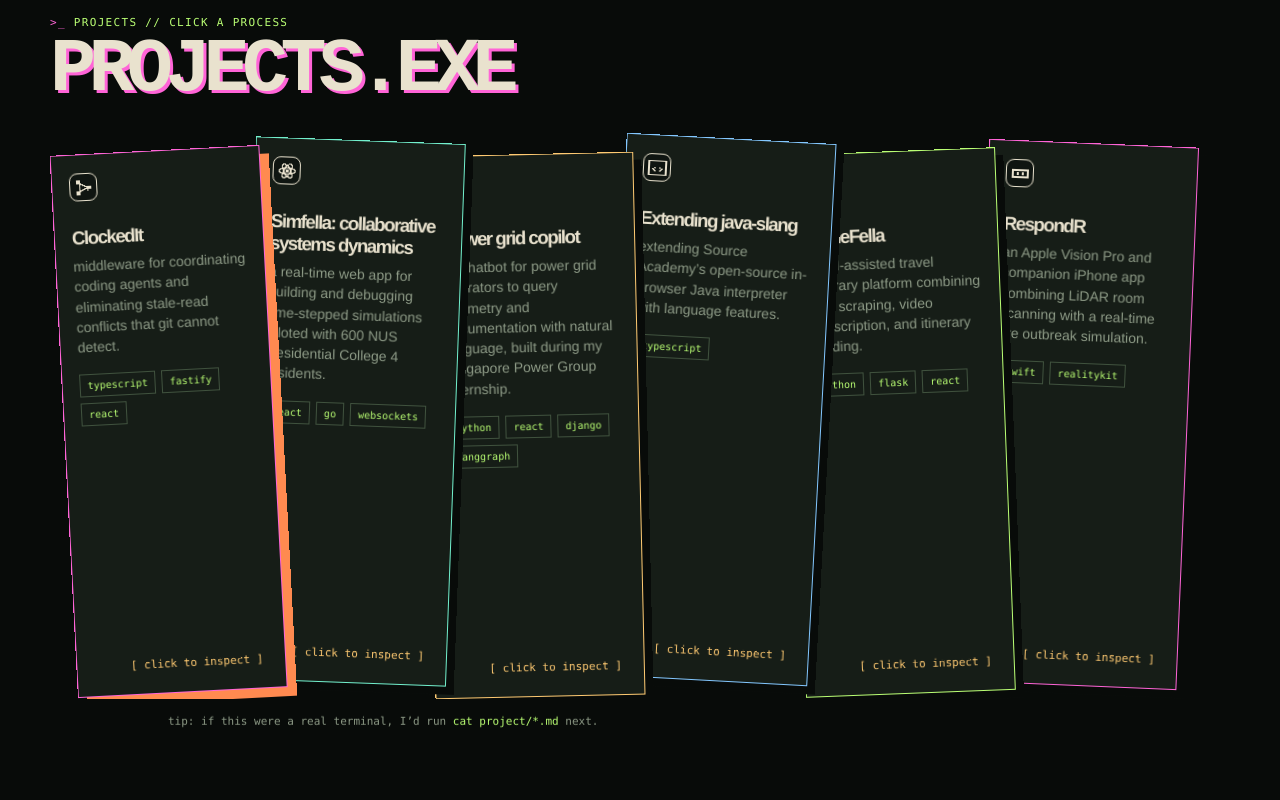
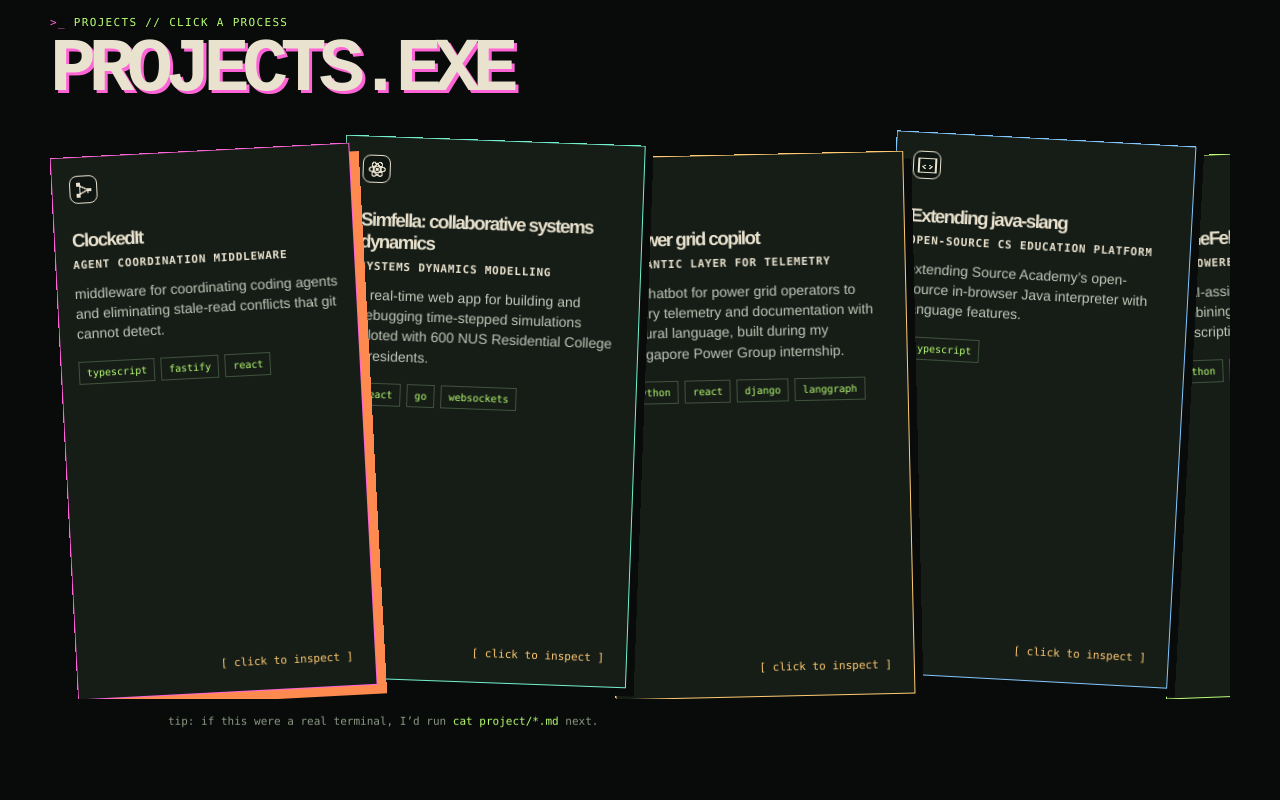
Before and after one commit to kellywsq03/kelly_web, a React (Vite) app: page / in a window 1280 px wide. Shown: the part 1120-1920 px from the top of the page. Built offline with nearby package versions, Linux system fonts and the light colour scheme.

Commit message:
make project cards visible on select

```diff
--- a/src/App.jsx
+++ b/src/App.jsx
@@ -50,7 +50,11 @@ export default function App() {
           entry.target.classList.toggle('reveal-from-above', scrollDirection === 'up');
           entry.target.classList.add('is-revealed');
         } else {
-          entry.target.classList.remove('is-revealed');
+          const { top, bottom } = entry.boundingClientRect;
+          const isOutsideViewportVertically = bottom <= 0 || top >= window.innerHeight;
+          if (isOutsideViewportVertically && !entry.target.hasAttribute('data-reveal-once')) {
+            entry.target.classList.remove('is-revealed');
+          }
         }
       });
     }, { threshold: 0.12, rootMargin: '0px 0px -8% 0px' });
--- a/src/components/ProjectDeck.jsx
+++ b/src/components/ProjectDeck.jsx
@@ -1,3 +1,4 @@
+import { useEffect, useState } from 'react';
 import PixelIcon from './PixelIcon';
 import { projects } from '../data/portfolio';
 import '../styles/ProjectDeck.css';
@@ -16,15 +17,38 @@ const getProjectImage = (fileName) => {
 const getYouTubeId = (url) => url?.match(/(?:youtu\.be\/|youtube\.com\/(?:watch\?v=|embed\/|shorts\/))([^?&/]+)/)?.[1];
 
 export default function ProjectDeck({ openProject, onToggle }) {
+  const [revealedProjects, setRevealedProjects] = useState(() => new Set());
+
+  const revealAndToggle = (projectId) => {
+    setRevealedProjects((current) => {
+      if (current.has(projectId)) return current;
+      const next = new Set(current);
+      next.add(projectId);
+      return next;
+    });
+    onToggle(projectId);
+  };
+
+  useEffect(() => {
+    if (!openProject) return;
+    const selectedCard = document.querySelector(`[data-project-id="${openProject}"]`);
+    if (!selectedCard) return;
+    const deck = selectedCard.closest('.projects-deck');
+    if (!deck) return;
+    const targetLeft = selectedCard.offsetLeft - (deck.clientWidth - selectedCard.offsetWidth) / 2;
+    deck.scrollTo({ left: targetLeft, behavior: 'auto' });
+  }, [openProject]);
+
   return (
     <section className="wrap" id="projects">
-      <div className="section-head" data-reveal><div><div className="section-kicker">projects // click a process</div><h2>projects.exe</h2></div></div>
+      <div className="section-head" data-reveal data-reveal-once><div><div className="section-kicker">projects // click a process</div><h2>projects.exe</h2></div></div>
       <div className={`projects-deck ${openProject ? 'has-open' : ''}`}>
         {projects.map((project, index) => (
-          <article key={project.id} className={`project-card ${openProject === project.id ? 'is-open' : ''}`} data-reveal style={{ '--reveal-delay': `${index * 180}ms` }} tabIndex="0" onClick={() => onToggle(project.id)} onKeyDown={(event) => { if (event.key === 'Enter' || event.key === ' ') { event.preventDefault(); onToggle(project.id); } }}>
+          <article key={project.id} className={`project-card ${openProject === project.id ? 'is-open' : ''} ${revealedProjects.has(project.id) ? 'is-revealed' : ''}`} data-project-id={project.id} data-reveal style={{ '--reveal-delay': `${index * 180}ms` }} tabIndex="0" onClick={() => revealAndToggle(project.id)} onKeyDown={(event) => { if (event.key === 'Enter' || event.key === ' ') { event.preventDefault(); revealAndToggle(project.id); } }}>
             <div className="project-top"><span className="project-icon"><PixelIcon kind={project.icon} /></span><span></span></div>
             <h3>{project.title}</h3>
-            <p>{project.summary}</p>
+            <p className="project-subtitle">{project.subtitle}</p>
+            <p className="project-summary">{project.summary}</p>
             <div className="project-meta">{project.stack.map((tag) => <span className="tag" key={tag}>{tag}</span>)}</div><span className="project-hint">[ click to inspect ]</span>
             {(project.images?.length || project.video) && (
               <div className="project-details">
--- a/src/data/portfolio.js
+++ b/src/data/portfolio.js
@@ -2,30 +2,36 @@ export const projects = [
   {
     id: 'clockedit', icon: 'network', stack: ['typescript', 'fastify', 'react'],
     title: 'ClockedIt',
+    subtitle: 'Agent coordination middleware',
     summary: 'middleware for coordinating coding agents and eliminating stale-read conflicts that git cannot detect.',
     video: 'https://youtu.be/-jDvFhd6jbE'
   },
   {
     id: 'simfella', icon: 'react', stack: ['react', 'go', 'websockets'], title: 'Simfella: collaborative systems dynamics',
+    subtitle: 'Systems dynamics modelling',
     summary: 'a real-time web app for building and debugging time-stepped simulations piloted with 600 NUS Residential College 4 residents.',
     images: ['simfella.png'],
   },
   {
-    id: 'power-grid-copilot', icon: 'database', stack: ['python', 'react', 'django', 'langgraph'], title: 'Power grid copilot',
+    id: 'cerebro', icon: 'database', stack: ['python', 'react', 'django', 'langgraph'], title: 'Power grid copilot',
+    subtitle: 'semantic layer for telemetry',
     summary: 'AI chatbot for power grid operators to query telemetry and documentation with natural language, built during my Singapore Power Group internship.',
     images: ['cerebro.png', 'cerebro_2.png'],
   },
   {
-    id: 'java-slang', icon: 'code', stack: ['typescript'], title: 'Extending java-slang',
+    id: 'source academy', icon: 'code', stack: ['typescript'], title: 'Extending java-slang',
+    subtitle: 'open-source cs education platform',
     summary: 'extending Source Academy’s open-source in-browser Java interpreter with language features.',
   },
   {
     id: 'planefella', icon: 'travel', stack: ['python', 'flask', 'react'], title: 'PlaneFella',
+    subtitle: 'AI-powered itinerary builder',
     summary: 'an AI-assisted travel itinerary platform combining web scraping, video transcription, and itinerary building.',
     images: ['planefella.png'], video: 'https://youtu.be/iG4sZG4R9oI'
   },
   {
     id: 'respondr', icon: 'spatial', stack: ['swift', 'realitykit'], title: 'RespondR',
+    subtitle: 'spatial emergency response',
     summary: 'an Apple Vision Pro and companion iPhone app combining LiDAR room scanning with a real-time fire outbreak simulation.',
     images: ['respondr.png', 'respondr_2.png'], video: 'https://youtu.be/tbyR_Sqt9jw'
   },
--- a/src/styles/ProjectDeck.css
+++ b/src/styles/ProjectDeck.css
@@ -27,8 +27,8 @@
 
 .project-card {
   position: relative;
-  flex: 0 0 210px;
-  width: 210px;
+  flex: 0 0 300px;
+  width: 300px;
   height: 100%;
   min-height: 0;
   margin: 0 0 0 -27px;
@@ -103,8 +103,11 @@
   z-index: 15;
   flex-basis: 460px;
   width: 460px;
+  opacity: 1 !important;
+  translate: none !important;
   transform: translateY(-7px) rotate(0) !important;
   box-shadow: 12px 12px 0 var(--pink);
+  animation: none !important;
 }
 
 .projects-deck.has-open .project-card:not(.is-open) {
@@ -175,10 +178,20 @@
 
 .project-card p {
   margin: 0;
-  color: var(--dim);
+  color: #c1c8ba;
   font-size: 14px;
   line-height: 1.45;
 }
+
+.project-card .project-subtitle {
+  margin-bottom: 10px;
+  color: var(--paper);
+  font: 700 11px/1.35 var(--mono);
+  letter-spacing: .07em;
+  text-transform: uppercase;
+}
+
+.project-summary { text-wrap: pretty; }
 
 .project-meta {
   display: flex;
@@ -212,7 +225,7 @@
 
 .project-media-grid {
   display: grid;
-  grid-template-columns: repeat(2, minmax(0, 1fr));
+  grid-template-columns: minmax(0, 1fr);
   gap: 9px;
 }
 
@@ -312,8 +325,8 @@
 
   .project-card,
   .project-card:nth-child(n) {
-    flex: 0 0 210px;
-    width: 210px;
+    flex: 0 0 230px;
+    width: 230px;
     height: 100%;
     min-height: 0;
     margin: 0 0 0 -27px;
@@ -325,10 +338,6 @@
     width: 300px;
   }
 
-  .project-media-grid { grid-template-columns: 1fr; }
-
-  .project-media-grid img:only-child { grid-column: auto; }
-
   .deck-note {
     margin-left: 0;
   }
```
